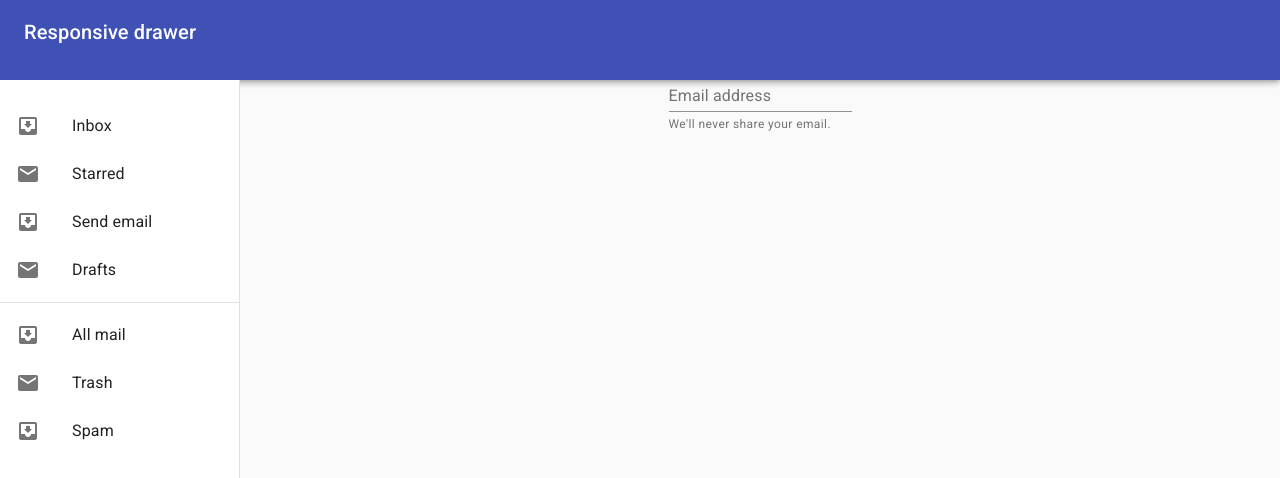
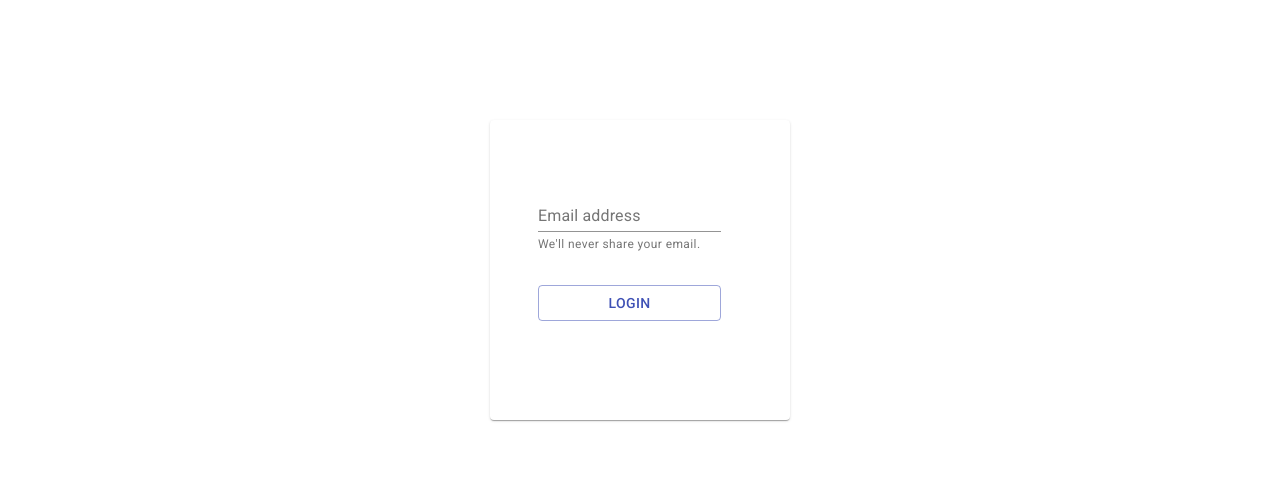
Before and after one commit to sumeyye-uzgor/TaskManagementSystem, a React (Create React App) app: page /login in a window 1280 px wide. Shown: the top 478 px of the page. Built offline with nearby package versions, Linux system fonts and the light colour scheme.

Commit message:
signin is completed and added to state

```diff
--- a/package.json
+++ b/package.json
@@ -8,6 +8,7 @@
     "@testing-library/jest-dom": "^5.11.4",
     "@testing-library/react": "^11.1.0",
     "@testing-library/user-event": "^12.1.10",
+    "axios": "^0.21.1",
     "react": "^17.0.2",
     "react-dom": "^17.0.2",
     "react-redux": "^7.2.4",
--- a/src/App.js
+++ b/src/App.js
@@ -1,26 +1,38 @@
 import './App.css';
 import React from "react"
-import { Route, Switch } from 'react-router';
-import Home from './pages/Home.page';
+import { Redirect, Route, Switch } from 'react-router';
+import AllTasks from './pages/AllTasks.page';
+import CreateNewTask from "./pages/CreateNewTask.page"
 import Login from "./pages/Login.page"
 import ResponsiveDrawer from './components/Drawer.component';
+import {connect} from "react-redux"
 
-function App() {
+function App({userToken}) {
     return (
         <React.Fragment>
-            <ResponsiveDrawer>
             <Switch>
-                <Route path="/" exact>
-                    <Home />
-                </Route>
                 <Route path="/login" exact>
                     <Login />
                 </Route>
+                {
+                    userToken ?
+                    (<ResponsiveDrawer>
+                        <Route path="/" exact>
+                            <AllTasks />
+                        </Route>
+                        <Route path="/newtask" exact>
+                            <CreateNewTask />
+                        </Route>
+                    </ResponsiveDrawer> ) :
+                    (<Redirect to="/login"/> )
+                }
             </Switch>
-            </ResponsiveDrawer>
         </React.Fragment>
 
     );
 }
 
-export default App;
+const mapStateToProps = state => ( {
+    userToken: state.userToken
+})
+export default connect(mapStateToProps)(App);
--- a/src/components/Drawer.component.jsx
+++ b/src/components/Drawer.component.jsx
@@ -44,7 +44,7 @@ const useStyles = makeStyles((theme) => ({
   // necessary for content to be below app bar
   toolbar: theme.mixins.toolbar,
   toolbarMe:{
-    marginTop: "-50px"
+    marginTop: "-60px"
   },
   drawerPaper: {
     width: drawerWidth,
@@ -78,9 +78,8 @@ function ResponsiveDrawer(props) {
       </List>
       <Divider />
       <List>
-        {['All mail', 'Trash', 'Spam'].map((text, index) => (
+        {['My Tasks', 'New Task', 'All Tasks'].map((text, index) => (
           <ListItem button key={text}>
-            <ListItemIcon>{index % 2 === 0 ? <InboxIcon /> : <MailIcon />}</ListItemIcon>
             <ListItemText primary={text} />
           </ListItem>
         ))}
--- a/src/pages/Home.page.jsx
+++ b/src/pages/AllTasks.page.jsx
@@ -1,7 +1,7 @@
 import TaskCard from "../components/TaskCard.component";
 import { Grid, Box } from "@material-ui/core"
 
-function Home() {
+function AllTasks() {
     return (
         <Box m={5}>
             <Grid container>
@@ -20,4 +20,4 @@ function Home() {
     );
 }
 
-export default Home;
+export default AllTasks;
--- /dev/null
+++ b/src/pages/CreateNewTask.page.jsx
@@ -0,0 +1,23 @@
+import TaskCard from "../components/TaskCard.component";
+import { Grid, Box } from "@material-ui/core"
+
+function CreateNewTask() {
+    return (
+        <Box m={5}>
+            <Grid container>
+                <Grid item xs={12}>
+                    <Grid container justify="center" spacing={5}>
+                        {[0, 1, 2, 3, 4, 5, 6, 7, 8, 9, 10].map((value) => (
+                            <Grid key={value} item xs={12} md={6} lg={4} sm={12} xl={3}>
+                                <TaskCard />
+                            </Grid>
+                        ))}
+                    </Grid>
+                </Grid>
+            </Grid >
+        </Box>
+
+    );
+}
+
+export default CreateNewTask;
--- a/src/pages/Login.page.jsx
+++ b/src/pages/Login.page.jsx
@@ -1,17 +1,52 @@
-import { FormControl, InputLabel, Input, FormHelperText } from '@material-ui/core';
+import { FormControl, InputLabel, Input, FormHelperText , Grid, Card, Box, Button} from '@material-ui/core';
+import React, { useState } from "react"
+import axios from "axios"
+import { connect } from "react-redux"
+import { setUserToken } from '../redux/actions';
+import { withRouter } from 'react-router-dom';
 
-function Login() {
-    return (
-        <div className="App">
-            <FormControl>
-                <InputLabel htmlFor="my-input">Email address</InputLabel>
-                <Input id="my-input" aria-describedby="my-helper-text" />
-                <FormHelperText id="my-helper-text">We'll never share your email.</FormHelperText>
-            </FormControl>
+function Login({login, history}) {
+    const [email, setEmail] = useState("")
+    async function handleSignIn(){
+        // console.log(email);
+        try {
+            const result = await axios.post( "http://localhost:5000/api/auth/login", { email } )
+            await login(result.data.payload.jwtToken)
+            history.push("/")
+
+        }
+        catch ( error ) {
+            window.alert("error")
+        }
 
 
-        </div>
+
+    };
+    function handleChange ( e )
+    {
+        setEmail(e.target.value)
+    }
+    return (
+        <Box mt={15} >
+            <Grid container justify="center" alignContent="center" >
+                <Card style={{width: "300px", height: "300px"}}>
+                    <Box mt={8} ml={6} >
+
+                    <FormControl>
+                        <InputLabel htmlFor="my-input">Email address</InputLabel>
+                        <Input id="my-input" aria-describedby="my-helper-text" value={email} onChange={(e)=> handleChange(e)} />
+                        <FormHelperText id="my-helper-text">We'll never share your email.</FormHelperText>
+                        <Button style={{marginTop: "30px"}} variant="outlined" color="primary" onClick={handleSignIn}>Login</Button>
+                    </FormControl>
+                </Box>
+                </Card>
+            </Grid>
+        </Box>
     );
 }
 
-export default Login;
+
+const mapDispatchToProps = dispatch => ( {
+    login : token => dispatch(setUserToken(token))
+})
+export default connect(null, mapDispatchToProps)(withRouter(Login));
--- /dev/null
+++ b/src/redux/actions.js
@@ -0,0 +1,6 @@
+import types from "./types"
+
+export const setUserToken = ( userToken ) => ( {
+    type: types.SET_USER_TOKEN,
+    payload: userToken
+})
--- a/src/redux/root-reducer.js
+++ b/src/redux/root-reducer.js
@@ -1,6 +1,6 @@
 import { persistReducer } from 'redux-persist';
 import storage from 'redux-persist/lib/storage'
-
+import types from "./types"
 
 const persistConfig = {
     key: 'root',
@@ -8,10 +8,15 @@ const persistConfig = {
     whitelist: ['']
 }
 const INITIAL_STATE = {
-
+    userToken: "",
 }
 const rootReducer = (state = INITIAL_STATE, action) => {
-    switch (action.type) {
+    switch ( action.type ) {
+        case types.SET_USER_TOKEN:
+            return {
+                ...state,
+                userToken: action.payload,
+            }
         default:
             return state
     }
--- /dev/null
+++ b/src/redux/types.js
@@ -0,0 +1,4 @@
+const types = {
+    SET_USER_TOKEN: "SET_USER_TOKEN",
+}
+export default types
```
Also changed, not shown: src/db/NavbarItems.js (added, +32 -0 lines), 1 other file (tests, documents, lock files or other folders).
